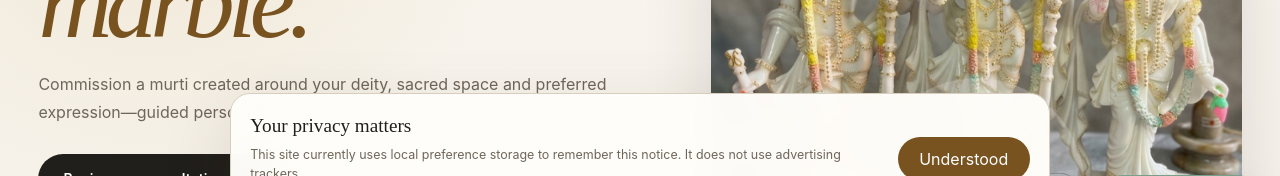
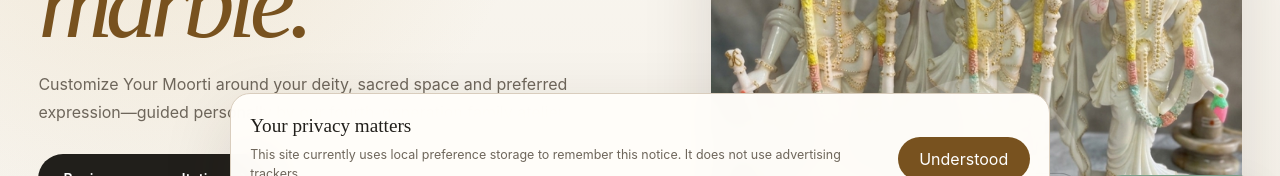
Before and after one commit to divinestonegallery/Divinestonegallery, a Next.js app: page /custom-murti in a window 1280 px wide. Shown: the part 558-734 px from the top of the page. Built offline with nearby package versions, Linux system fonts and the light colour scheme; no server answers; the database is empty.

Commit message:
Update custom moorti call to action

```diff
--- a/app/custom-murti/page.tsx
+++ b/app/custom-murti/page.tsx
@@ -62,7 +62,7 @@ function StaticCustomMurtiPage() {
               <div className={styles.heroCopy}>
                 <p className={styles.eyebrow}>A sacred work, made personally</p>
                 <h1 className="font-display">Your vision,{" "}<span>shaped in marble.</span></h1>
-                <p>Commission a murti created around your deity, sacred space and preferred expression—guided personally by our fourth-generation family atelier.</p>
+                <p>Customize Your Moorti around your deity, sacred space and preferred expression—guided personally by our fourth-generation family atelier.</p>
                 <div className={styles.heroActions}>
                   <a className={buttonClassName({ size: "lg" })} href="#consultation">Begin your consultation <ArrowRight aria-hidden="true" size={18} /></a>
                   <a className={buttonClassName({ variant: "outline", size: "lg" })} href="https://wa.me/919166138566?text=Namaste%2C%20I%20would%20like%20to%20discuss%20a%20custom%20murti." target="_blank" rel="noreferrer"><MessageCircle aria-hidden="true" size={18} /> Ask on WhatsApp</a>
--- a/app/our-story/page.tsx
+++ b/app/our-story/page.tsx
@@ -167,7 +167,7 @@ function StaticOurStoryPage() {
             <h2 className="font-display">Find a sacred work—or begin one of your own.</h2>
             <div>
               <Link className={buttonClassName({ size: "lg" })} href="/shop">Explore the gallery <ArrowRight aria-hidden="true" size={18} /></Link>
-              <Link className={buttonClassName({ variant: "outline", size: "lg" })} href="/custom-murti">Commission a murti</Link>
+              <Link className={buttonClassName({ variant: "outline", size: "lg" })} href="/custom-murti">Customize Your Moorti</Link>
             </div>
           </div>
         </section>
--- a/app/page.tsx
+++ b/app/page.tsx
@@ -148,7 +148,7 @@ function StaticHome() {
                   Explore moorties <ArrowRight aria-hidden="true" size={18} />
                 </Link>
                 <Link className={buttonClassName({ variant: "outline", size: "lg" })} href="/custom-murti">
-                  Commission a murti
+                  Customize Your Moorti
                 </Link>
               </div>
               <div className={styles.heroProof}>
--- a/features/cms/published-page.tsx
+++ b/features/cms/published-page.tsx
@@ -29,7 +29,11 @@ function items(section: PublishedSection) {
   try { const parsed = JSON.parse(section.contentJson) as unknown; return Array.isArray(parsed) && parsed.length ? parsed.slice(0, 30) as Item[] : fallback; }
   catch { return fallback; }
 }
-function action(label: string | null, href: string | null, secondary = false) { return label && href ? <Link className={secondary ? styles.secondary : styles.primary} href={href}>{label}<ArrowRight size={15} /></Link> : null; }
+function customerFacingLabel(label: string) {
+  return /^commission a (murti|moorti)$/i.test(label.trim()) ? "Customize Your Moorti" : label;
+}
+
+function action(label: string | null, href: string | null, secondary = false) { return label && href ? <Link className={secondary ? styles.secondary : styles.primary} href={href}>{customerFacingLabel(label)}<ArrowRight size={15} /></Link> : null; }
 
 function Block({ section, first, homeHero }: { section: PublishedSection; first: boolean; homeHero: boolean }) {
   const rows = items(section); const image = section.mediaPath ?? fallbackImages[section.sectionKey] ?? (first ? fallbackImages.hero : null);
```
Also changed, not shown: 1 other file (tests, documents, lock files or other folders).
